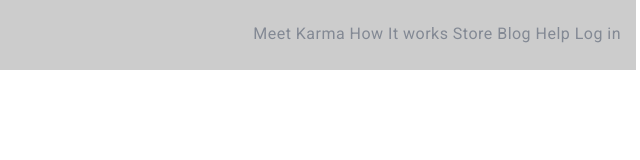
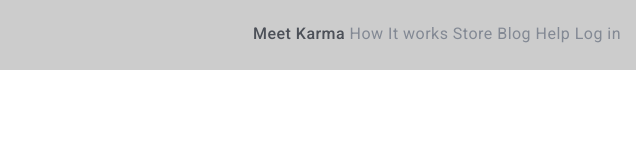
Before and after one commit to satbeachgrl/startup-landing-page-clone, a plain HTML site: page index.html in a window 1280 px wide. Shown: the full height of the page, 504-1144 px from the left. Drawn offline with Linux system fonts and the light colour scheme.

Commit message:
Smoothed the font, made a link 'active', created a hover feature for links

```diff
--- a/css/style.css
+++ b/css/style.css
@@ -1,4 +1,8 @@
 /* Navigation Section */
+body {
+	-webkit-font-smoothing: antialiased;
+}
+
 .top-navigation {
 	background-color: #fff;
 }
@@ -14,7 +18,7 @@
 	margin-top: 1.5em;
 }
 
-.top-navigation .links > li {
+.top-navigation .links li {
 	display: inline-block;
 	font-family: 'Roboto', sans-serif;
 	font-size: 16px;
@@ -22,6 +26,14 @@
 	letter-spacing: 0.03em;
 
 }
+.top-navigation .links > .active {
+	color: #4c5058;
+	font-weight: 500;
+}
+.top-navigation .links li:hover {
+	cursor: pointer;
+	color: #333333;
+}
 .logo {
 	height: 70px;
 
--- a/index.html
+++ b/index.html
@@ -12,7 +12,7 @@
 	<nav class="top-navigation">
 		<div class="content">
 			<ul class="links">
-				<li>Meet Karma</li>
+				<li class="active">Meet Karma</li>
 				<li>How It works</li>
 				<li>Store</li>
 				<li>Blog</li>
```
